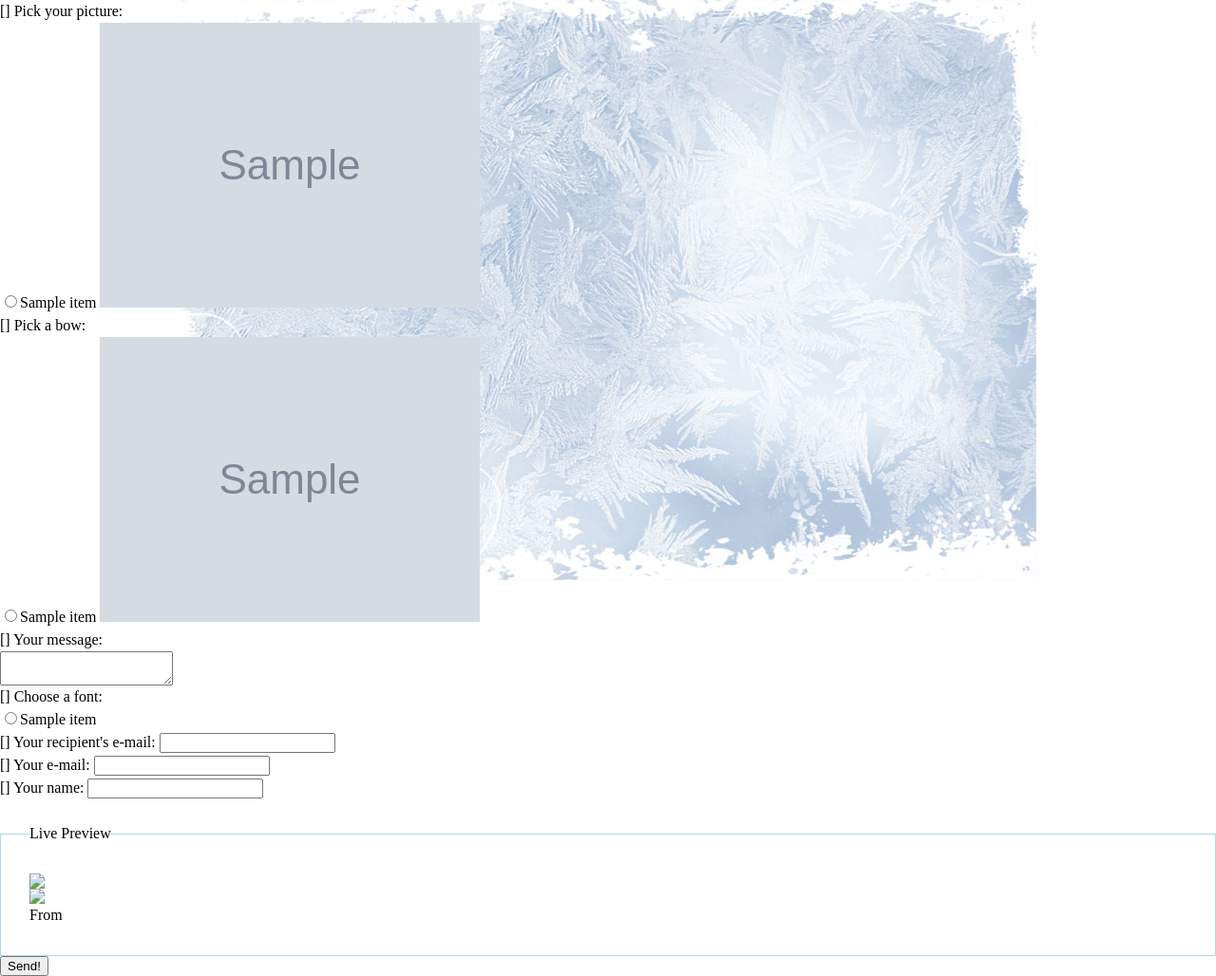
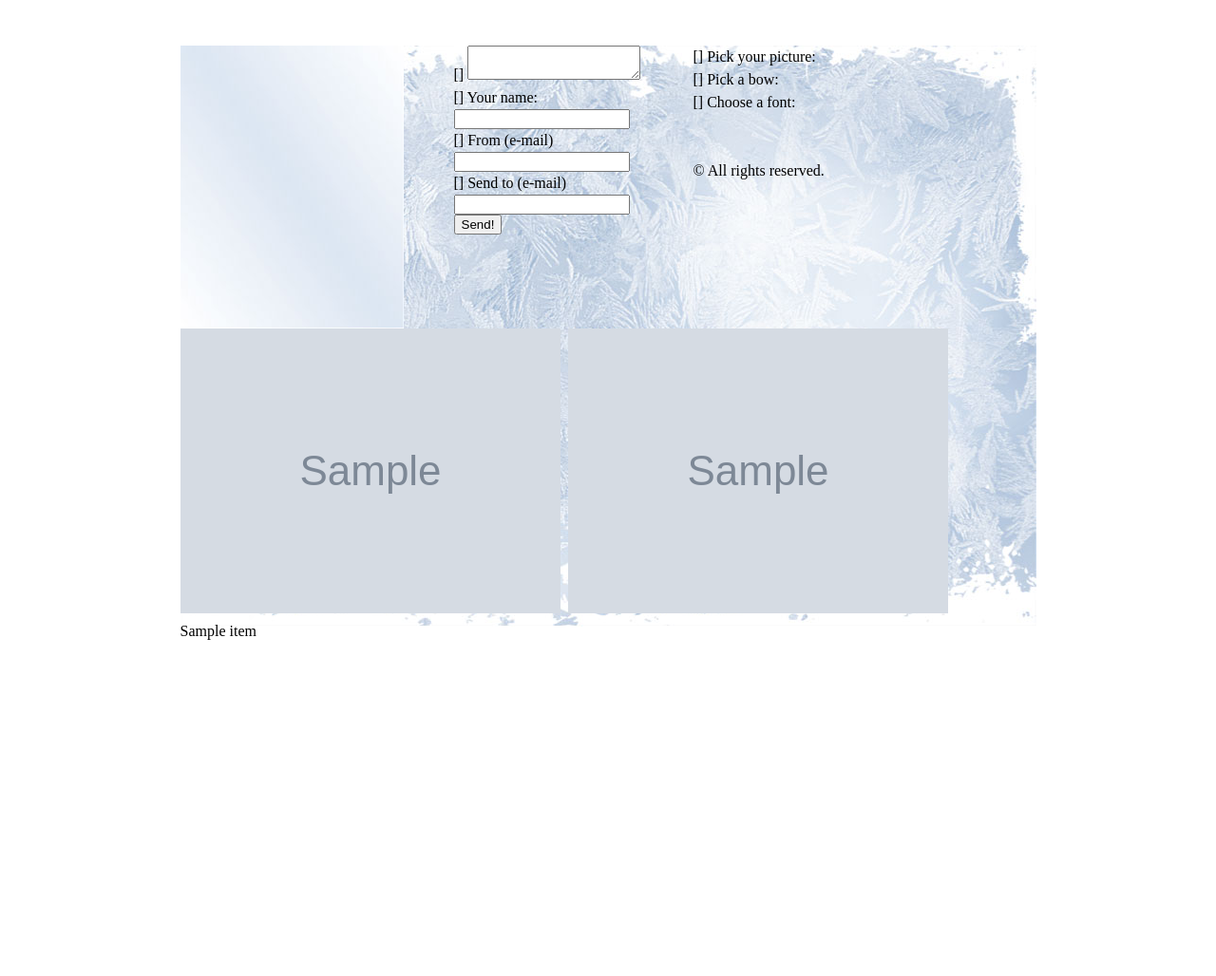
Before and after one commit to uncdesign/Ecard-Generator, a Python web app: template generator/templates/createcard.html in a window 1280 px wide. Shown: the whole page at 95% size. After the commit the page ends 674 px from the top, so only its background shows below. Run offline with Jinja, Linux system fonts and the light colour scheme; the template is opened without the code that fills it: most values are stand-ins (such as "Sample title", 1, 10 or a date in 2020); grey boxes marked "Sample" are stand-in pictures; form fields are guessed from the names that the template uses; some libraries are stand-ins or nearby versions.

Commit message:
Card basic layout in place, unused fields commented out of models

```diff
--- a/generator/static/chrome/default.css
+++ b/generator/static/chrome/default.css
@@ -1,8 +1,26 @@
 // Stylesheet Prepared by Chris Johnson
 // UNC Design Services http://unc.edu/design
 
-body { background: #fff; }
+body { background: #fff; text-align: center;}
 
-#wrapper { background: url(bg.jpg) no-repeat top center; padding-top 3em;}
+#wrapper { width: 901px; height: 612px; background: url(bg.jpg) no-repeat top center; margin-top: 3em; text-align: left; margin-left: auto; margin-right: auto;}
 
 .clearboth	{ clear: both; }
+
+#options ul { list-style: none; }
+
+#options li { float: left; }
+
+#picture_field li { margin-right: 8px;}
+
+#border_field li { margin-right: 30px;}
+
+#typeface_field li { margin-right: 20px;}
+
+#options input { display: none; }
+
+#options label { cursor: pointer }
+
+#livepreview { width: 540px; float: left; }
+
+#livepreview #rightcol { float: right; width: 252px; }
--- /dev/null
+++ b/generator/static/chrome/livepreview.js
@@ -0,0 +1,31 @@
+
+$(document).ready(function() {
+
+
+		$('#message_field textarea').keyup( function() {
+			$('#message').text($(this).val());
+		});
+
+		$('#fromname_field input').keyup( function() {
+			$('#name').html($(this).val());
+		});
+
+		$('#fromemail_field input').keyup( function() {
+			$('#email').html($(this).val());
+		});
+
+
+		$('#typeface_field label').click( function() {
+			$('#message').css('font-family', $(this).css('font-family'));
+		})
+
+		$('#picture_field label').click( function() {
+			$('#picture').attr('src', $(this).find('img').attr('rel'))
+		})
+
+		$('#border_field label').click( function() {
+			$('#border').attr('src', $(this).find('img').attr('rel'))
+		})
+
+
+});
--- a/generator/templates/createcard.html
+++ b/generator/templates/createcard.html
@@ -3,66 +3,64 @@
 {% block title %}Create a card{% endblock %}
 
 {% block htmlhead %}
-<script type="text/javascript" src="http://ajax.googleapis.com/ajax/libs/jquery/1.3.2/jquery.min.js"></script>
 
-<script type="text/javascript">
-
-
-$(document).ready(function() {
-
-
-		$('#message_field textarea').keyup( function() {
-			$('#message').text($(this).val());
-		});
-
-		$('#fromname_field input').keyup( function() {
-			$('#name').html($(this).val());
-		});
-
-		$('#fromemail_field input').keyup( function() {
-			$('#email').html($(this).val());
-		});
-
-
-		$('#typeface_field label').click( function() {
-			$('#message').css('font-family', $(this).css('font-family'));
-		})
-
-		$('#picture_field label').click( function() {
-			$('#picture').attr('src', $(this).find('img').attr('rel'))
-		})
-
-		$('#border_field label').click( function() {
-			$('#border').attr('src', $(this).find('img').attr('rel'))
-		})
-
-
-});
-
-
-</script>
-
-<style type="text/css">
-
-#cardpreview{ border: 1px solid lightblue; padding: 30px;}
-
-</style>
+<script type="text/javascript" src="/static/chrome/livepreview.js"></script>
 
 {% endblock %}
 
 {% block content %}
 
-	<form action="" method="POST">
+<form action="" method="POST">
+
+<div id="livepreview">
+
+	<img id="picture" src="/static/chrome/blankimage.jpg">
+
+	<div id="rightcol">
+
+		<div class="fieldWrapper" id="message_field">
+			{{ form.message.errors }}
+			{{ form.message }}
+    	</div>
+
+    	<div class="fieldWrapper" id="fromname_field">
+			{{ form.fromname.errors }}
+			<label for="id_fromname">Your name:</label><br>
+			{{ form.fromname }}
+		</div>
+
+
+		<div class="fieldWrapper" id="fromemail_field">
+			{{ form.fromemail.errors }}
+			<label for="id_fromemail">From (e-mail)</label><br>
+			{{ form.fromemail }}
+		</div>
+
+		<div class="fieldWrapper" id="toemail_field">
+       		 {{ form.toemail.errors }}
+       		 <label for="id_toemail">Send to (e-mail)</label><br>
+        	{{ form.toemail }}
+		</div>
+
+
+	    <p><input type="submit" value="Send!" /></p>
+
+	</div><!--/rightcol-->
+
+	<div class="clearboth"></div>
+
+</div><!--/card_live_preview-->
+
+<div id="options">
     <div class="fieldWrapper" id="picture_field">
         {{ form.picture.errors }}
         <label for="id_picture">Pick your picture:</label>
 
         <ul>
         {% for item in picture_list %}
-		<li><label for="id_picture_{{ forloop.counter0 }}"><input type="radio" id="id_picture_{{ forloop.counter0 }}" value="{{ forloop.counter }}" name="picture">{{ item }} <img src="{{ item.thumb.url }}" rel="{{ item.full.url }}"></label></li>
+		<li><label for="id_picture_{{ forloop.counter0 }}"><input type="radio" id="id_picture_{{ forloop.counter0 }}" value="{{ forloop.counter }}" name="picture"><img src="{{ item.thumb.url }}" rel="{{ item.full.url }}"></label></li>
 		{% endfor %}
 		</ul>
-
 
 
     </div>
@@ -72,15 +70,11 @@ $(document).ready(function() {
 
         <ul>
         {% for item in border_list %}
-		<li><label for="id_border_{{ forloop.counter0 }}"><input type="radio" id="id_border_{{ forloop.counter0 }}" value="{{ forloop.counter }}" name="border">{{ item }} <img src="{{ item.thumb.url }}" rel="{{ item.thumb.url }}"></label></li>
+		<li><label for="id_border_{{ forloop.counter0 }}"><input type="radio" id="id_border_{{ forloop.counter0 }}" value="{{ forloop.counter }}" name="border"><img src="{{ item.thumb.url }}" rel="{{ item.thumb.url }}"></label></li>
 		{% endfor %}
 		</ul>
     </div>
-    <div class="fieldWrapper" id="message_field">
-        {{ form.message.errors }}
-        <label for="id_message">Your message:</label><br>
-        {{ form.message }}
-    </div>
+
     <div class="fieldWrapper" id="typeface_field">
         {{ form.typeface.errors }}
         <label for="id_typeface">Choose a font:</label>
@@ -92,42 +86,16 @@ $(document).ready(function() {
 		</ul>
 
     </div>
-    <div class="fieldWrapper" id="toemail_field">
-        {{ form.toemail.errors }}
-        <label for="id_toemail">Your recipient's e-mail:</label>
-        {{ form.toemail }}
-    </div>
-    <div class="fieldWrapper" id="fromemail_field">
-        {{ form.fromemail.errors }}
-        <label for="id_fromemail">Your e-mail:</label>
-        {{ form.fromemail }}
-    </div>
-    <div class="fieldWrapper" id="fromname_field">
-        {{ form.fromname.errors }}
-        <label for="id_fromname">Your name:</label>
-        {{ form.fromname }}
-    </div>
 
-
- <p>&nbsp;</p>
-
- <fieldset id="cardpreview">
- <legend><h2>Live Preview</h2></legend>
- 	<img id="picture" src="{{ mediaurl }}chrome/clear.gif">
-
-	<div id="message">
-	</div>
-
-	<img id="border" src="{{ mediaurl }}chrome/clear.gif">
-
-	<p id="from">From <span id="name"></span><br>
-	<span id="email"></span>
-	</p>
- </fieldset>
-
-
-   <p><input type="submit" value="Send!" /></p>
+</div><!--/options-->
 
 </form>
 
+<div id="bow_top_left">&nbsp;</div>
+<div id="bow_bottom_right">&nbsp;</div>
+
+<div id="copyright">&copy; All rights reserved.</div>
+
+<div class="clearboth"></div>
+
 {% endblock %}
--- a/generator/views.py
+++ b/generator/views.py
@@ -2,7 +2,6 @@ from django.http import Http404
 from django.shortcuts import render_to_response, get_object_or_404
 from generator.models import Card, Picture, Border, Typeface
 from generator.forms import CreateCardForm
-from settings import MEDIA_URL
 import random
 # Create your views here.
 
@@ -18,8 +17,6 @@ def displaycardhash(request, cardid):
 
 def createcard(request):
 	"""Ecard creator form"""
-
-	mediaurl = MEDIA_URL
 
 	# Get the options from the db
 	picture_list = Picture.objects.all()
```
Also changed, not shown: generator/models.py (+6 -6 lines), test.db.
